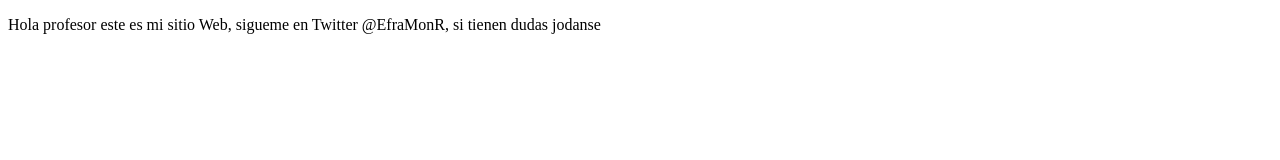
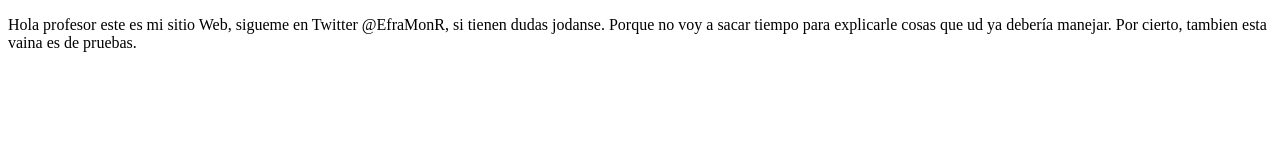
Before and after one commit to EfraMonR/proyectoDemoCursoPrework, a plain HTML site: page index.html in a window 1280 px wide. Drawn offline with Linux system fonts and the light colour scheme.

Commit message:
Esta prueba es la pro del Prework

```diff
--- a/index.html
+++ b/index.html
@@ -8,7 +8,8 @@
 </head>
 <body>
     <p>
-        Hola profesor este es mi sitio Web, sigueme en Twitter @EfraMonR, si tienen dudas jodanse
+        Hola profesor este es mi sitio Web, sigueme en Twitter @EfraMonR, si tienen dudas jodanse. Porque no voy a sacar tiempo para explicarle cosas que ud ya debería manejar.
+        Por cierto, tambien esta vaina es de pruebas.
     </p>
 </body>
 </html>
```
